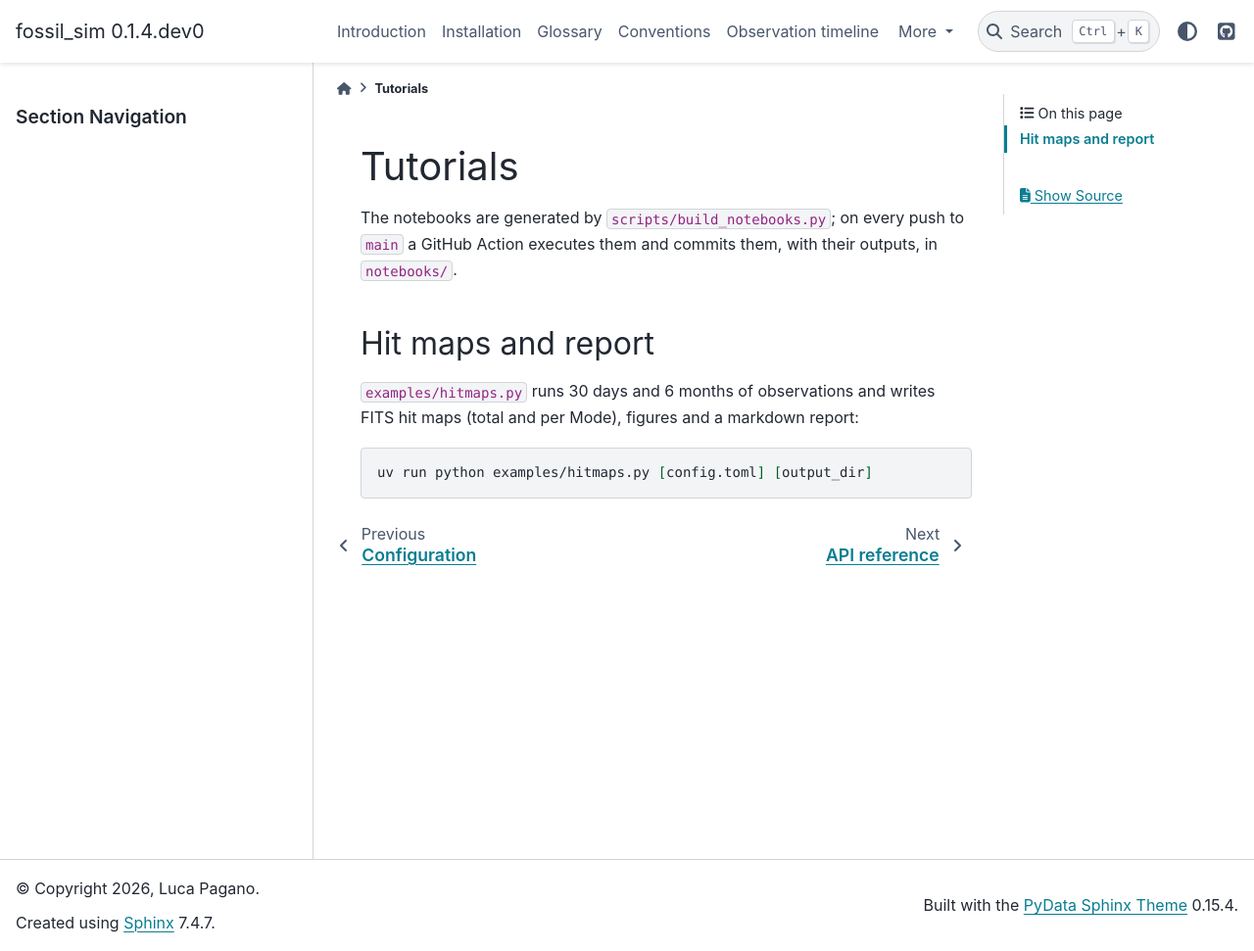
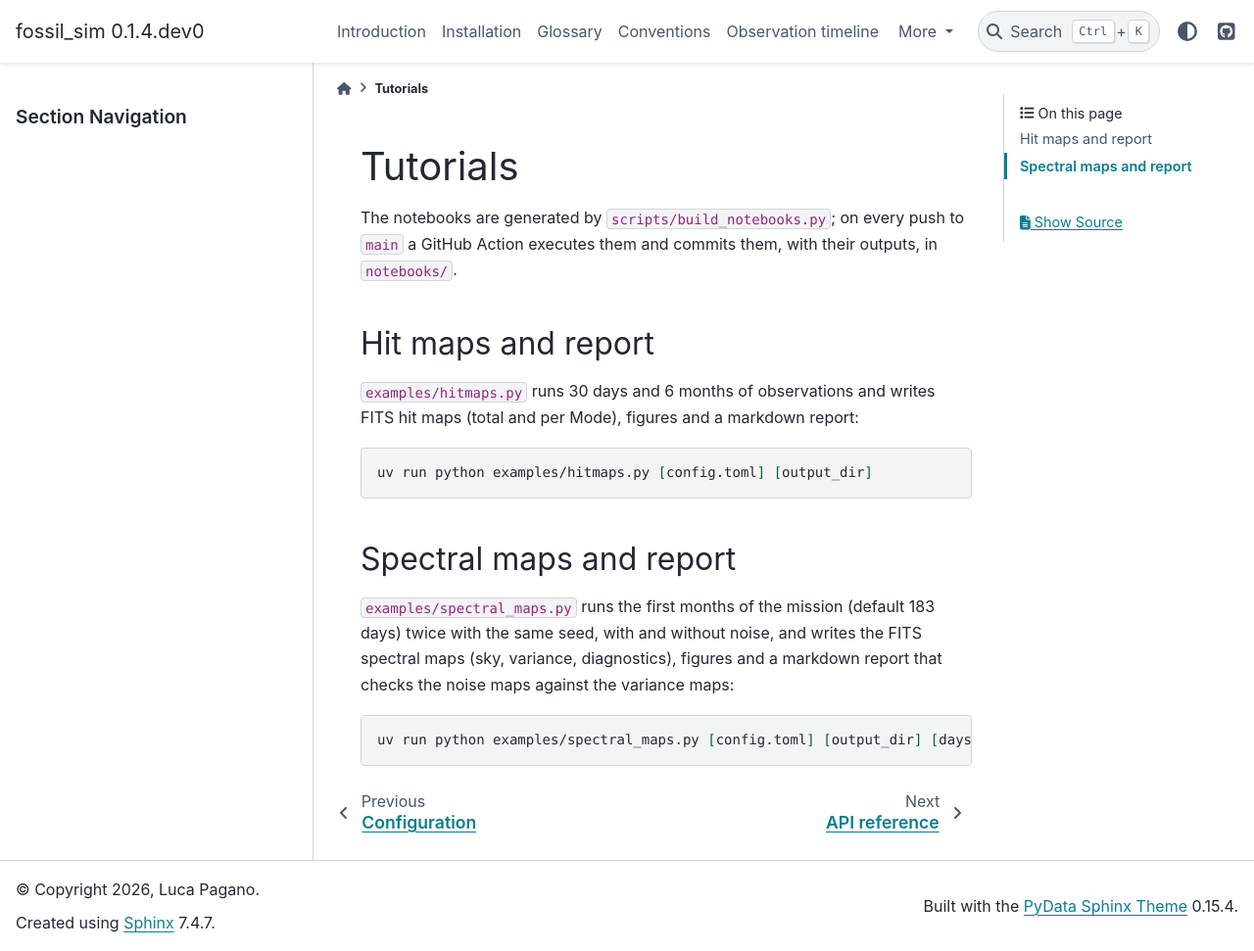
Before and after one commit to paganol/fossil_sim, a Sphinx documentation site: the page built from docs/tutorials/index.md, in a window 1280 px wide and 971 px high. Shown: the whole window at 98% size. Built offline with Sphinx 7.4.7 and the PyData theme 0.15.4, drawn with Linux system fonts in a browser that asks for light colours; pages that are not in the unit, such as notebooks, are missing from menus.

Commit message:
Document the spectral-maps example; fix the notebook command in the README
Co-Authored-By: Claude Opus 5.5 <noreply@anthropic.com>

````diff
--- a/docs/tutorials/index.md
+++ b/docs/tutorials/index.md
@@ -20,3 +20,14 @@ FITS hit maps (total and per Mode), figures and a markdown report:
 ```sh
 uv run python examples/hitmaps.py [config.toml] [output_dir]
 ```
+
+## Spectral maps and report
+
+`examples/spectral_maps.py` runs the first months of the mission (default
+183 days) twice with the same seed, with and without noise, and writes the
+FITS spectral maps (sky, variance, diagnostics), figures and a markdown report
+that checks the noise maps against the variance maps:
+
+```sh
+uv run python examples/spectral_maps.py [config.toml] [output_dir] [days]
+```
````
Also changed, not shown: README.md (+2 -1 lines).
